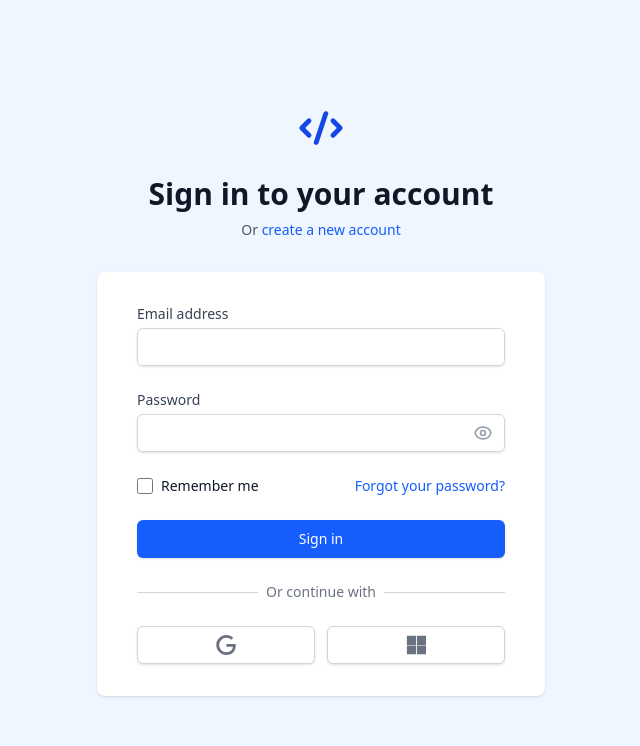
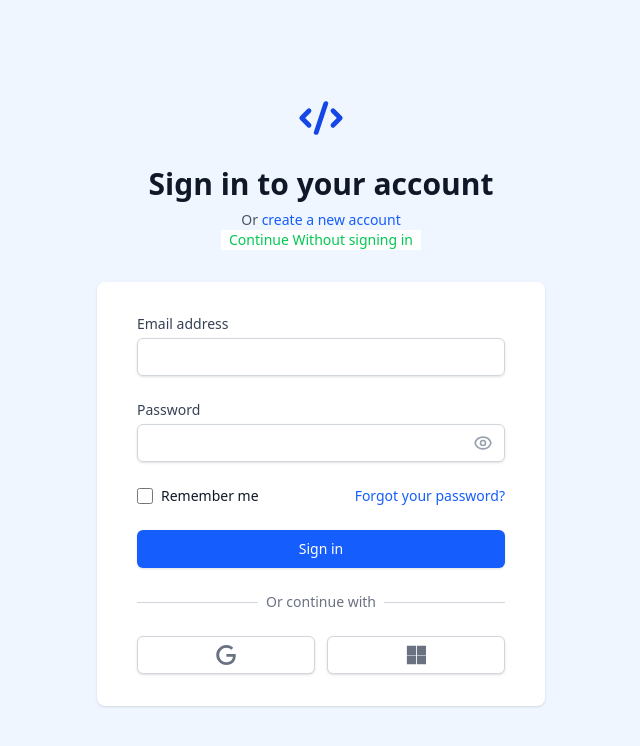
Before and after one commit to TechWithMonda/jibu-ai, a Vue app: page /login in a window 1280 px wide. Shown: the top 746 px of the page, without its empty margins (319-959 px from the left). Built offline with nearby package versions, Linux system fonts and the light colour scheme.

Commit message:
update 1xxuh

```diff
--- a/src/views/Login.vue
+++ b/src/views/Login.vue
@@ -23,6 +23,13 @@
         <router-link to="/signup" class="font-medium text-blue-600 hover:text-blue-500">
           create a new account
         </router-link>
+          <router-link to="/">
+               <div class="relative flex justify-center text-sm">
+                <span class="px-2 bg-white text-green-500">
+                  Continue Without signing in
+                </span>
+                           </div>
+             </router-link>
       </p>
     </div>
 
--- a/src/views/Signup.vue
+++ b/src/views/Signup.vue
@@ -159,6 +159,13 @@
             <div class="absolute inset-0 flex items-center">
               <div class="w-full border-t border-gray-300"></div>
             </div>
+             <router-link to="/">
+               <div class="relative flex justify-center text-sm">
+                <span class="px-2 bg-white text-green-500">
+                  Continue Without signing in
+                </span>
+                           </div>
+             </router-link>
             <div class="relative flex justify-center text-sm">
               <span class="px-2 bg-white text-gray-500">
                 Or sign up with
```
